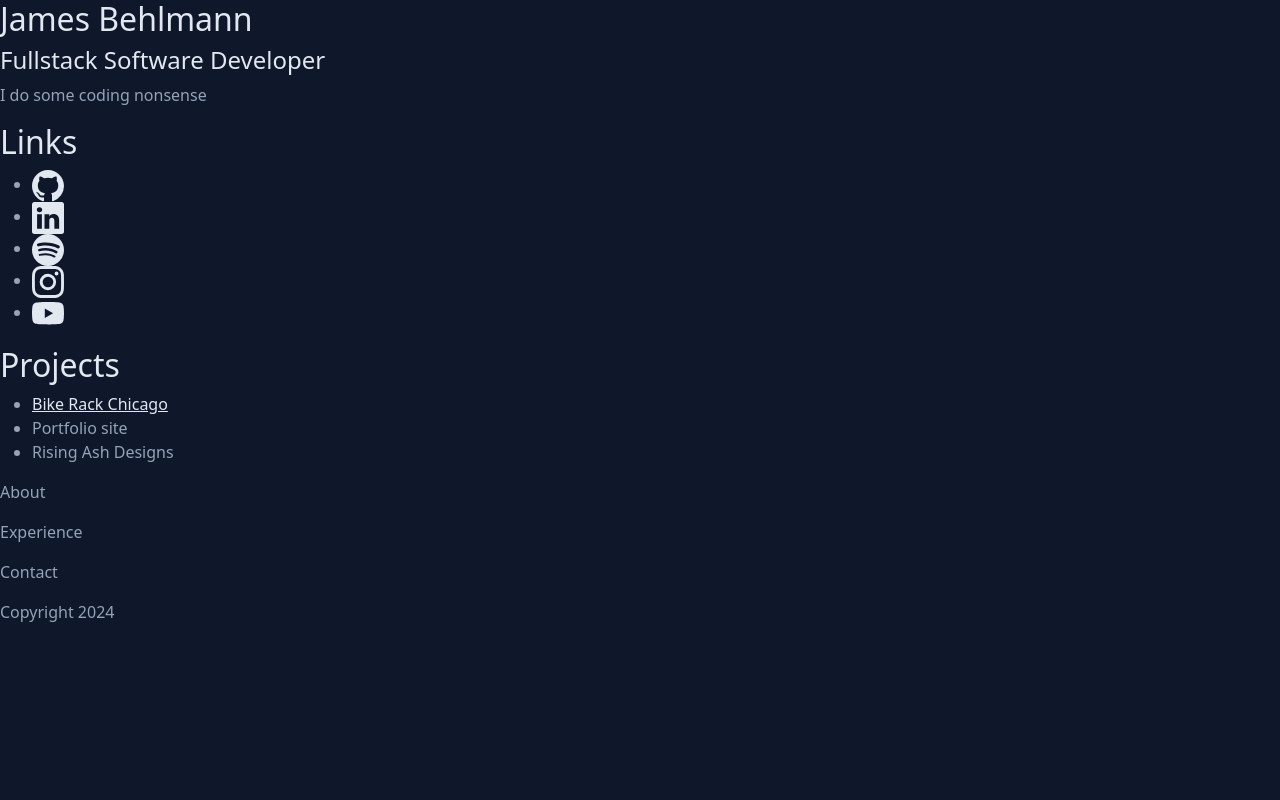
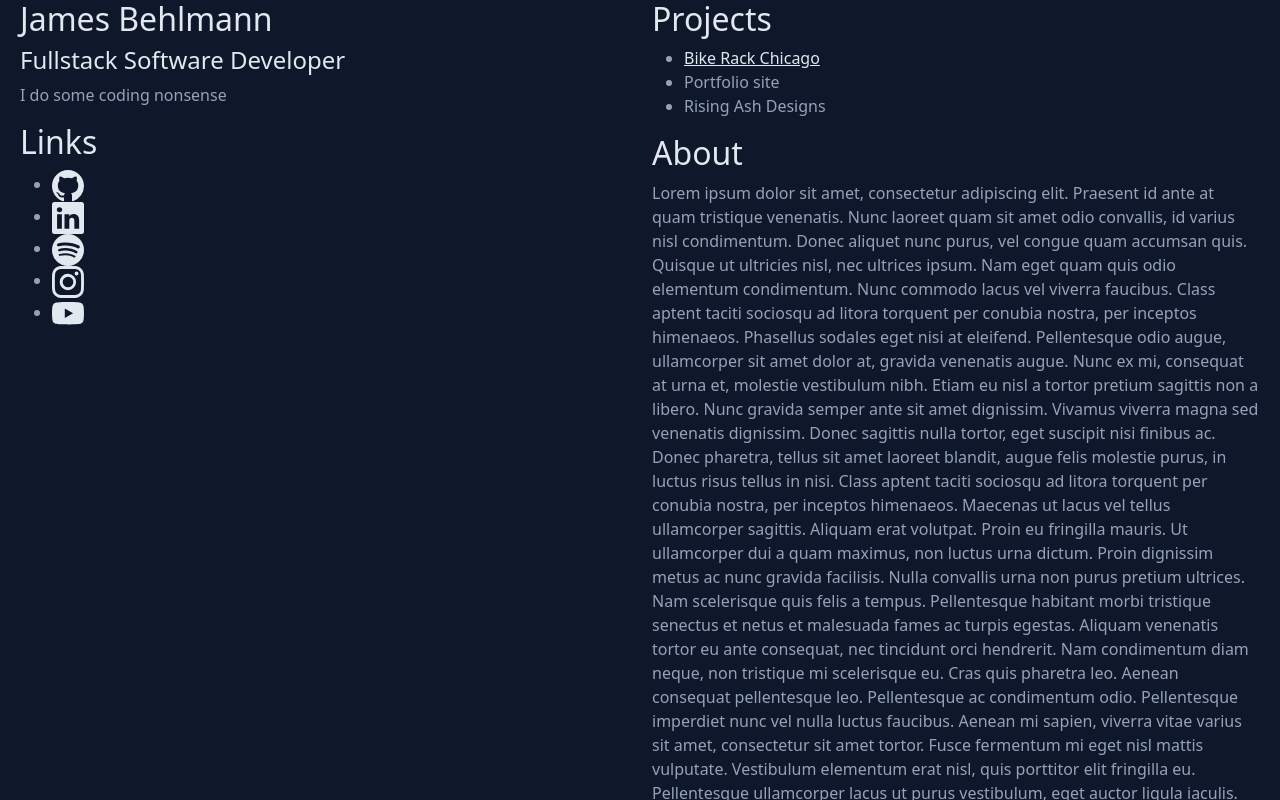
Before and after one commit to jmbehlmann/behlmann-portfolio, a React (Vite) app: page / in a window 1280 px wide. Built offline with nearby package versions, Linux system fonts and the light colour scheme.

Commit message:
style layout

```diff
--- a/src/App.css
+++ b/src/App.css
@@ -1,5 +1,5 @@
 * {
-  background-color: rgb(15 23 42);
+  background-color: #0f172a;
   color: #e2e8f0;
 }
 
@@ -13,21 +13,21 @@ li {
 
 .link {
   color: #e2e8f0;
-  transition: color .4s ease;
+  transition: color 1.6s ease;
 }
+
 .link:hover {
-  color: #00FF66;
-  /* color: rgb(94 234 212); */
-  transition: color 1s ease;
+  /* color: #00FF66; */
+  color: #FFB000;
+  transition: color .3s ease;
+}
+
+.svg {
+  fill: #e2e8f0;
+  transition: fill 1.6s ease;
 }
 
 .svg:hover {
-  fill: #00FF66;
-  transition: fill 1s ease;
-
+  fill: #FFB000;
+  transition: fill .3s ease;
 }
-.svg {
-  fill: #e2e8f0;
-  transition: fill 1s ease;
-
-}
--- a/src/Content.jsx
+++ b/src/Content.jsx
@@ -9,14 +9,24 @@ import { Contact } from "./components/Contact.jsx";
 
 export function Content() {
   return (
-    <div>
+    <main>
+      <div className="container-xxl">
+        <div className="row px-2">
+          <div className="col-lg-6">
             <Header />
             <Links />
+          </div>
+          <div className="col-lg-6">
+            <div className="content-container" style={{ height: "100vh", overflowY:"auto"}}>
               <Projects />
               <About />
               <Experience />
               <Contact />
               <Footer />
             </div>
+          </div>
+        </div>
+      </div>
+    </main>
   )
 }
--- a/src/components/About.jsx
+++ b/src/components/About.jsx
@@ -1,7 +1,18 @@
 export function About() {
   return (
     <div>
-      <p>About</p>
+      <h2>About</h2>
+        <p>Lorem ipsum dolor sit amet, consectetur adipiscing elit. Praesent id ante at quam tristique venenatis. Nunc laoreet quam sit amet odio convallis, id varius nisl condimentum. Donec aliquet nunc purus, vel congue quam accumsan quis. Quisque ut ultricies nisl, nec ultrices ipsum. Nam eget quam quis odio elementum condimentum. Nunc commodo lacus vel viverra faucibus. Class aptent taciti sociosqu ad litora torquent per conubia nostra, per inceptos himenaeos. Phasellus sodales eget nisi at eleifend. Pellentesque odio augue, ullamcorper sit amet dolor at, gravida venenatis augue. Nunc ex mi, consequat at urna et, molestie vestibulum nibh. Etiam eu nisl a tortor pretium sagittis non a libero. Nunc gravida semper ante sit amet dignissim.
+
+        Vivamus viverra magna sed venenatis dignissim. Donec sagittis nulla tortor, eget suscipit nisi finibus ac. Donec pharetra, tellus sit amet laoreet blandit, augue felis molestie purus, in luctus risus tellus in nisi. Class aptent taciti sociosqu ad litora torquent per conubia nostra, per inceptos himenaeos. Maecenas ut lacus vel tellus ullamcorper sagittis. Aliquam erat volutpat. Proin eu fringilla mauris. Ut ullamcorper dui a quam maximus, non luctus urna dictum. Proin dignissim metus ac nunc gravida facilisis.
+
+        Nulla convallis urna non purus pretium ultrices. Nam scelerisque quis felis a tempus. Pellentesque habitant morbi tristique senectus et netus et malesuada fames ac turpis egestas. Aliquam venenatis tortor eu ante consequat, nec tincidunt orci hendrerit. Nam condimentum diam neque, non tristique mi scelerisque eu. Cras quis pharetra leo. Aenean consequat pellentesque leo. Pellentesque ac condimentum odio. Pellentesque imperdiet nunc vel nulla luctus faucibus.
+
+        Aenean mi sapien, viverra vitae varius sit amet, consectetur sit amet tortor. Fusce fermentum mi eget nisl mattis vulputate. Vestibulum elementum erat nisl, quis porttitor elit fringilla eu. Pellentesque ullamcorper lacus ut purus vestibulum, eget auctor ligula iaculis. Donec bibendum, augue a convallis pellentesque, est diam mollis leo, eu dapibus mi justo nec purus. Praesent ultrices diam erat, vitae suscipit velit feugiat in. Ut sit amet odio vitae massa interdum convallis nec et tellus. Orci varius natoque penatibus et magnis dis parturient montes, nascetur ridiculus mus. Aliquam erat volutpat. Etiam gravida erat nisi, id maximus nisi vehicula rutrum. Donec sed ante quis urna mattis placerat in sed quam. Sed venenatis neque et eros tristique lobortis. Nullam ut ligula a nunc blandit congue sit amet et dui. Ut maximus, nisl nec faucibus posuere, nisl mauris consectetur nisl, vitae euismod massa velit sed urna.
+
+        Nunc et feugiat sem, porttitor placerat erat. Integer ut porta sem, sed condimentum nulla. Cras sed enim in diam faucibus suscipit. Maecenas accumsan tristique posuere. Vivamus pretium dui nec tempus egestas. Pellentesque eleifend nibh quam, in interdum mauris sagittis at. Vestibulum ante ipsum primis in faucibus orci luctus et ultrices posuere cubilia curae; Phasellus dapibus augue ac mauris faucibus, vel feugiat lorem viverra. Nunc mauris risus, dapibus in turpis et, auctor mollis turpis. Suspendisse elementum pharetra turpis, eget rutrum nulla. Donec arcu nunc, placerat in ante at, ultrices congue urna. Aliquam tincidunt consequat magna, eu accumsan felis pharetra et. Nunc ut enim et turpis tempus tincidunt.
+
+      </p>
     </div>
   )
 }
--- a/src/components/Contact.jsx
+++ b/src/components/Contact.jsx
@@ -1,7 +1,15 @@
 export function Contact() {
   return (
     <div>
-      <p>Contact</p>
+      <h2>Contact</h2>
+        <p>Lorem ipsum dolor sit amet, consectetur adipiscing elit. Praesent id ante at quam tristique venenatis. Nunc laoreet quam sit amet odio convallis, id varius nisl condimentum. Donec aliquet nunc purus, vel congue quam accumsan quis. Quisque ut ultricies nisl, nec ultrices ipsum. Nam eget quam quis odio elementum condimentum. Nunc commodo lacus vel viverra faucibus. Class aptent taciti sociosqu ad litora torquent per conubia nostra, per inceptos himenaeos. Phasellus sodales eget nisi at eleifend. Pellentesque odio augue, ullamcorper sit amet dolor at, gravida venenatis augue. Nunc ex mi, consequat at urna et, molestie vestibulum nibh. Etiam eu nisl a tortor pretium sagittis non a libero. Nunc gravida semper ante sit amet dignissim.
+
+
+        Aenean mi sapien, viverra vitae varius sit amet, consectetur sit amet tortor. Fusce fermentum mi eget nisl mattis vulputate. Vestibulum elementum erat nisl, quis porttitor elit fringilla eu. Pellentesque ullamcorper lacus ut purus vestibulum, eget auctor ligula iaculis. Donec bibendum, augue a convallis pellentesque, est diam mollis leo, eu dapibus mi justo nec purus. Praesent ultrices diam erat, vitae suscipit velit feugiat in. Ut sit amet odio vitae massa interdum convallis nec et tellus. Orci varius natoque penatibus et magnis dis parturient montes, nascetur ridiculus mus. Aliquam erat volutpat. Etiam gravida erat nisi, id maximus nisi vehicula rutrum. Donec sed ante quis urna mattis placerat in sed quam. Sed venenatis neque et eros tristique lobortis. Nullam ut ligula a nunc blandit congue sit amet et dui. Ut maximus, nisl nec faucibus posuere, nisl mauris consectetur nisl, vitae euismod massa velit sed urna.
+
+        Nunc et feugiat sem, porttitor placerat erat. Integer ut porta sem, sed condimentum nulla. Cras sed enim in diam faucibus suscipit. Maecenas accumsan tristique posuere. Vivamus pretium dui nec tempus egestas. Pellentesque eleifend nibh quam, in interdum mauris sagittis at. Vestibulum ante ipsum primis in faucibus orci luctus et ultrices posuere cubilia curae; Phasellus dapibus augue ac mauris faucibus, vel feugiat lorem viverra. Nunc mauris risus, dapibus in turpis et, auctor mollis turpis. Suspendisse elementum pharetra turpis, eget rutrum nulla. Donec arcu nunc, placerat in ante at, ultrices congue urna. Aliquam tincidunt consequat magna, eu accumsan felis pharetra et. Nunc ut enim et turpis tempus tincidunt.
+
+      </p>
     </div>
   )
 }
--- a/src/components/Experience.jsx
+++ b/src/components/Experience.jsx
@@ -1,7 +1,12 @@
 export function Experience() {
   return (
     <div>
-      <p>Experience</p>
+      <h2>Experience</h2>
+        <p>Lorem ipsum dolor sit amet, consectetur adipiscing elit. Praesent id ante at quam tristique venenatis. Nunc laoreet quam sit amet odio convallis, id varius nisl condimentum. Donec aliquet nunc purus, vel congue quam accumsan quis. Quisque ut ultricies nisl, nec ultrices ipsum. Nam eget quam quis odio elementum condimentum. Nunc commodo lacus vel viverra faucibus. Class aptent taciti sociosqu ad litora torquent per conubia nostra, per inceptos himenaeos. Phasellus sodales eget nisi at eleifend. Pellentesque odio augue, ullamcorper sit amet dolor at, gravida venenatis augue. Nunc ex mi, consequat at urna et, molestie vestibulum nibh. Etiam eu nisl a tortor pretium sagittis non a libero. Nunc gravida semper ante sit amet dignissim.
+
+        Vivamus viverra magna sed venenatis dignissim. Donec sagittis nulla tortor, eget suscipit nisi finibus ac. Donec pharetra, tellus sit amet laoreet blandit, augue felis molestie purus, in luctus risus tellus in nisi. Class aptent taciti sociosqu ad litora torquent per conubia nostra, per inceptos himenaeos. Maecenas ut lacus vel tellus ullamcorper sagittis. Aliquam erat volutpat. Proin eu fringilla mauris. Ut ullamcorper dui a quam maximus, non luctus urna dictum. Proin dignissim metus ac nunc gravida facilisis.
+
+      </p>
     </div>
   )
 }
```
Lines whose indentation alone changed are shown as unchanged.
